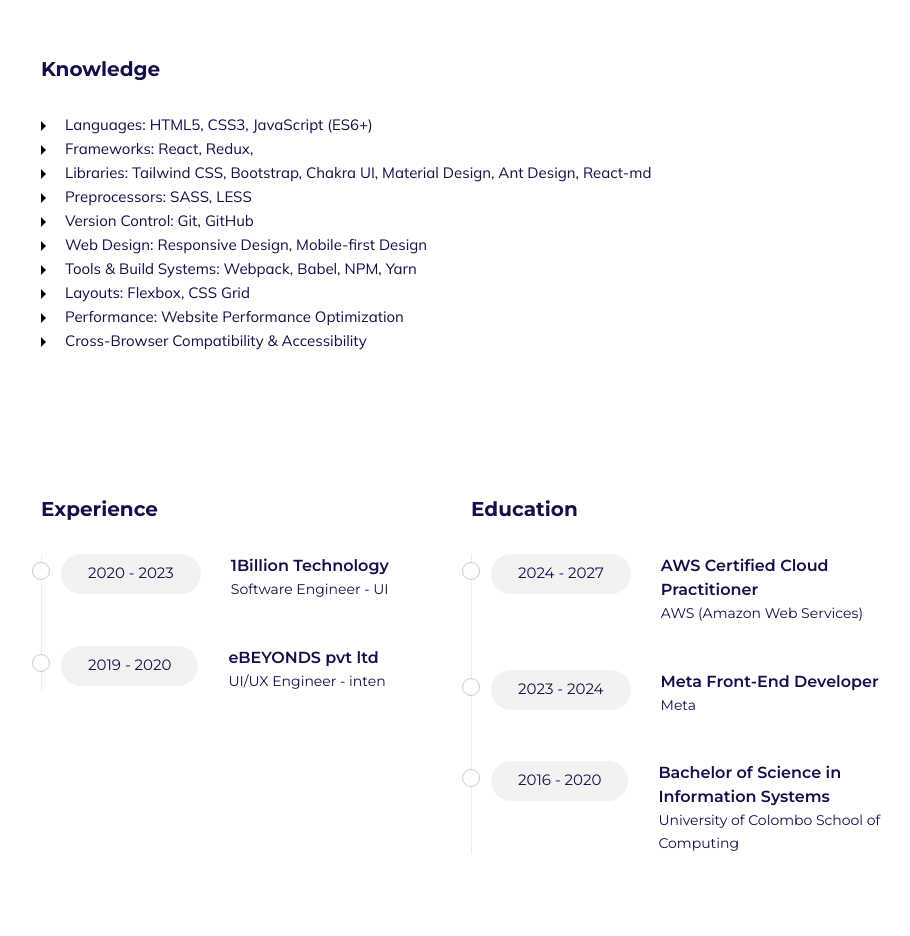
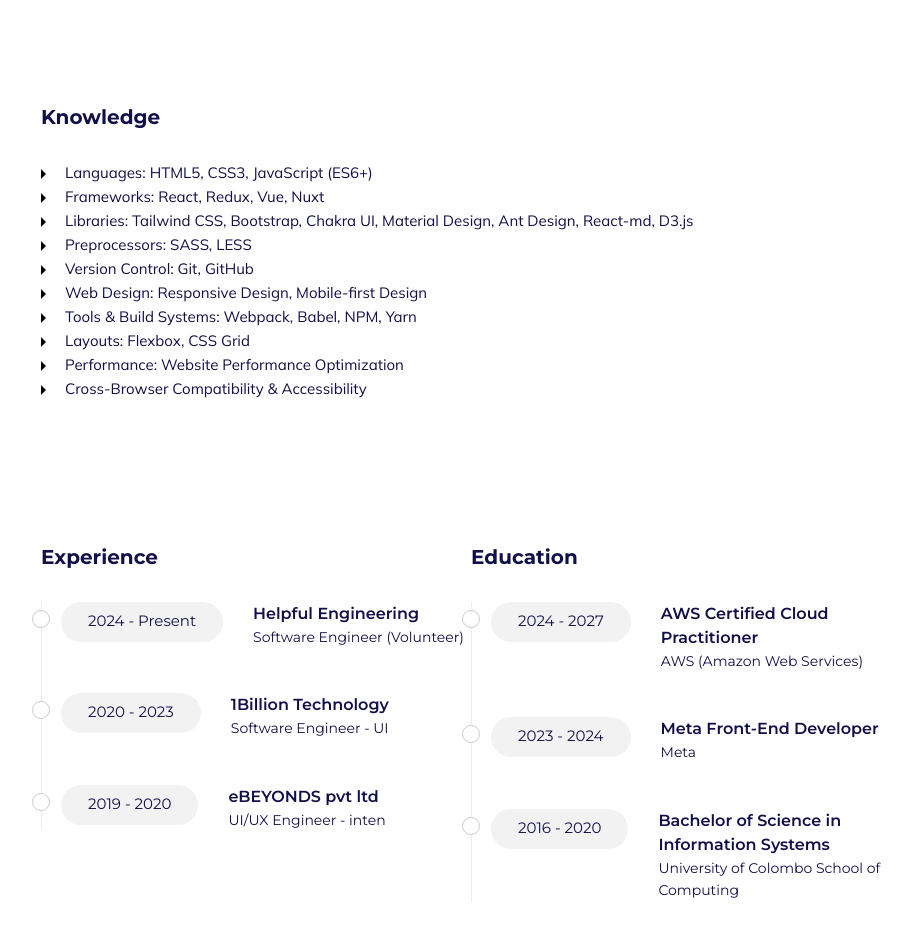
Before and after one commit to NimeshaKahingala/portfolio, a React (Create React App) app: page /about in a window 1280 px wide. Shown: the part 1600-2536 px from the top of the page, without its empty margins (319-1229 px from the left). Before the commit the page ends 2494 px from the top, so only its background shows below. Built offline with nearby package versions, Linux system fonts and the light colour scheme.

Commit message:
project data updated

```diff
--- a/src/components/portfolioModal.js
+++ b/src/components/portfolioModal.js
@@ -10,9 +10,11 @@ function PortfolioModal(props) {
 
             <div className='modal-wrap'>
                 <div className="img-wrap"><img className="image" src={props.data?.image} alt='website image'></img></div>
+                <div className='modal-content'>
                     <h3 className="title">{props.data?.title}</h3>
                     <p className="description">{props.data?.description}</p>
                     <div className="technology">Technologies used : <span>{props.data?.technology}</span></div>
+                    <div className="responsibility">Responsibilities : <span>{props.data?.responsibilities}</span></div>
                     <div className="url">Website URL : <a href={props.data?.url} target="blank" className="link">{props.data?.url}</a></div>
                     <div className="website-images">
                         {props.data.otherImages.map(function (data) {
@@ -22,6 +24,7 @@ function PortfolioModal(props) {
                         })}
                 </div>
                 </div>
+            </div>
 
 
         </>
--- a/src/pages/about.js
+++ b/src/pages/about.js
@@ -1,5 +1,5 @@
 import React from "react";
-import cv from "../images/cv.pdf";
+import cv from "../images/cv2.pdf";
 import "./about.scss";
 import ProgressBar from "../components/progressBar";
 import arrowIcon from "../images/arrow_right.svg";
@@ -56,6 +56,7 @@ function About() {
                             <ProgressBar skill="JavaScript" number="85" />
                             <ProgressBar skill="React" number="80" />
                             <ProgressBar skill="Git" number="90" />
+                            <ProgressBar skill="Vue" number="80" />
                             <ProgressBar skill="Bootstrap" number="95" />
                             <ProgressBar skill="jQuery" number="70" />
                             <ProgressBar skill="Tailwind CSS" number="90" />
@@ -69,8 +70,8 @@ function About() {
                     <div className="skills">
                         <ul>
                             <li><img src={arrowIcon}></img>Languages: HTML5, CSS3, JavaScript (ES6+)</li>
-                            <li><img src={arrowIcon}></img>Frameworks: React, Redux,</li>
-                            <li><img src={arrowIcon}></img>Libraries: Tailwind CSS, Bootstrap, Chakra UI, Material Design, Ant Design, React-md</li>
+                            <li><img src={arrowIcon}></img>Frameworks: React, Redux, Vue, Nuxt</li>
+                            <li><img src={arrowIcon}></img>Libraries: Tailwind CSS, Bootstrap, Chakra UI, Material Design, Ant Design, React-md, D3.js</li>
                             <li><img src={arrowIcon}></img>Preprocessors: SASS, LESS</li>
                             <li><img src={arrowIcon}></img>Version Control: Git, GitHub</li>
                             <li><img src={arrowIcon}></img>Web Design: Responsive Design, Mobile-first Design</li>
@@ -88,6 +89,15 @@ function About() {
                         <h3 className="sub-title">Experience</h3>
                         <div className="content">
                             <ul>
+                            <li>
+                                    <div className="list-inner">
+                                        <div className="time">2024 - Present</div>
+                                        <div className="place">
+                                            <h3>Helpful Engineering</h3>
+                                            <span>Software Engineer (Volunteer)</span>
+                                        </div>
+                                    </div>
+                                </li>
                                 <li>
                                     <div className="list-inner">
                                         <div className="time">2020 - 2023</div>
```
Lines whose indentation alone changed are shown as unchanged.
